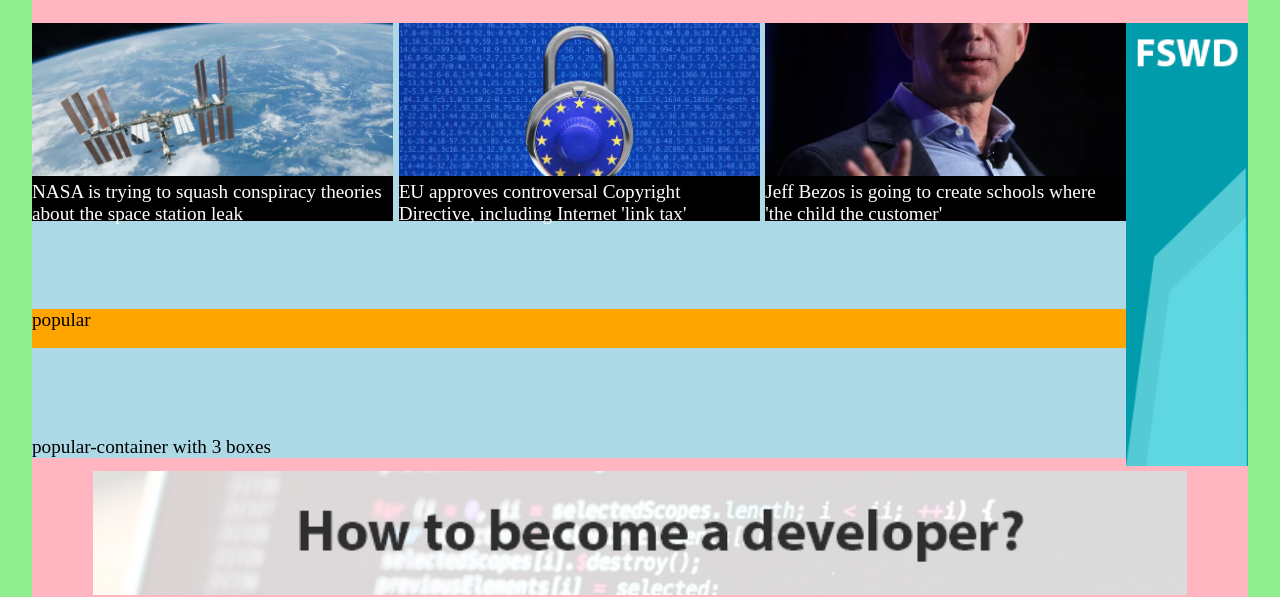
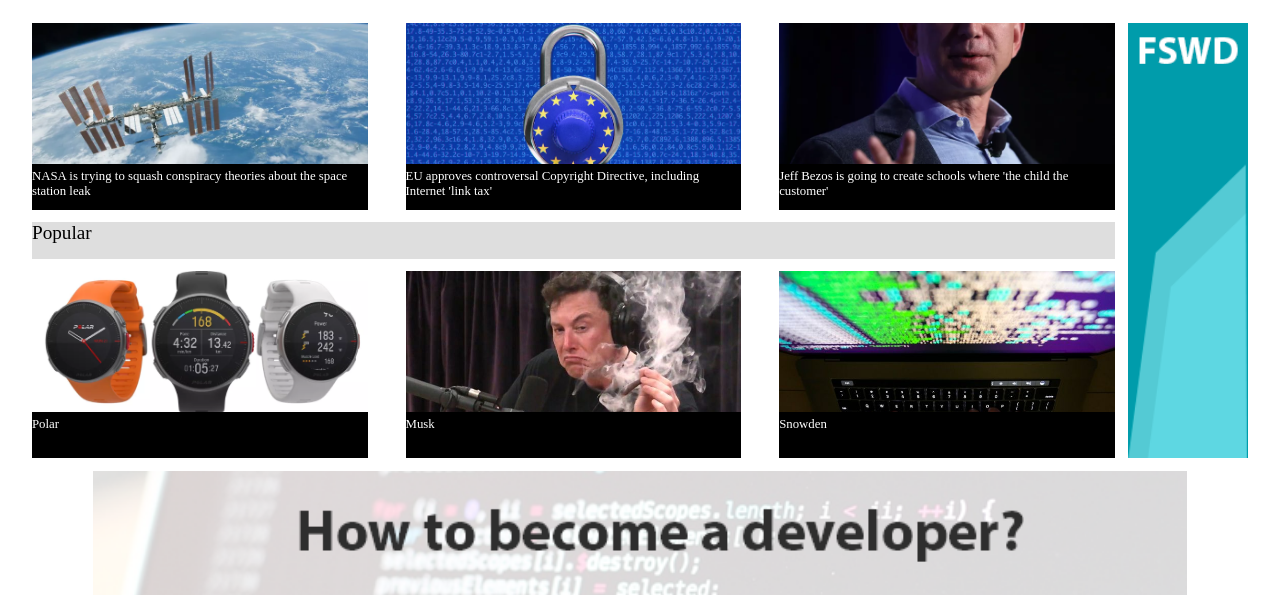
Before and after one commit to aliravn/CF-CR02-Valeria, a plain HTML site: page index.html in a window 1280 px wide. Shown: the part 211-808 px from the top of the page. Drawn offline with Linux system fonts and the light colour scheme.

Commit message:
working desktop version

```diff
--- a/css/style.sass
+++ b/css/style.sass
@@ -2,7 +2,6 @@ body
 	margin: 0 auto
 	max-width: 1360px
 	font-size: 1.5vw
-	background: lightgreen
 
 nav, nav a
 	background-color: #131313
@@ -40,7 +39,6 @@ span > img
   ===============*/
 
 main
-	background: lightpink
 	margin: 0 auto /*centers main within the body*/
 	width: 95%
 	/*makes main 95% width of body*/
@@ -60,47 +58,51 @@ main
   ===============*/
 #main-up
 	width: 100%
+	height: 34vw
 	display: flex
-	height: 34vw
 	margin-bottom: 1vw
 
 #main-up-left
-	background: lightblue
 	width: 90%
+	height: 100%
 	display: flex
 	flex-flow: column
 	justify-content: space-between
+	margin-right: 1vw
 
 .main-up-rows
 	width: 100%
+	height: 15.5vw
 	display: flex
 	flex-flow: row
 	justify-content: space-between
 
 .news-container
 	background-color: black
-	width: 33%
-	height: 15.5vw
+	width: 31%
+	height: 100%
 	img
 		width: 100%
-		height: 12vw
+		height: 11vw
 		object-fit: cover
 	p
 		margin: 0
 		color: white
+		font-size: 1vw
 
 #popular
-	background: orange
+	background-color: #dedede
 	height: 3vw
 	margin: 1vw 0
 
 #fswd-banner
 	background: blue
 	width: 10%
-
+	height: 100%
 	img
 		width: 100%
-
+		height: 100%
+		object-fit: cover
 /*===============
   middle banner "how to become a developer"
   ===============*/
--- a/index.html
+++ b/index.html
@@ -28,27 +28,37 @@
 		<div id="main-up">
 			<div id="main-up-left">
 				<div class="main-up-rows" id="news-top">
-
 					<div class="news-container">
 						<img id="" src="img/nasa.png" alt="nasa.png">
 						<p>NASA is trying to squash conspiracy theories about the space station leak</p>
 					</div>
-
 					<div class="news-container">
 						<img id="" src="img/eu.png" alt="eu.png">
 						<p>EU approves controversal Copyright Directive, including Internet 'link tax'</p>
 					</div>
-
 					<div class="news-container">
 						<img id="" src="img/jeff.png" alt="jeff.png">
 						<p>Jeff Bezos is going to create schools where 'the child the customer'</p>
 					</div>
+				</div>
+
+				<div class="main-up-rows" id="popular">Popular</div>
+
+				<div class="main-up-rows">
+					<div class="news-container">
+						<img id="" src="img/polar.png" alt="polar.png">
+						<p>Polar</p>
+					</div>
+					<div class="news-container">
+						<img id="" src="img/musk.jpg" alt="musk.jpg">
+						<p>Musk</p>
+					</div>
+					<div class="news-container">
+						<img id="" src="img/snowden.jpg" alt="snowden.jpg">
+						<p>Snowden</p>
+					</div>
 
 				</div>
-
-				<div class="main-up-rows" id="popular">popular</div>
-
-				<div class="main-up-rows">popular-container with 3 boxes</div>
 			</div>
 			<div id="fswd-banner">
 				<img src="img/banner-2.png" alt="fswd-banner">
```
Also changed, not shown: css/style.css, 1 other file.
